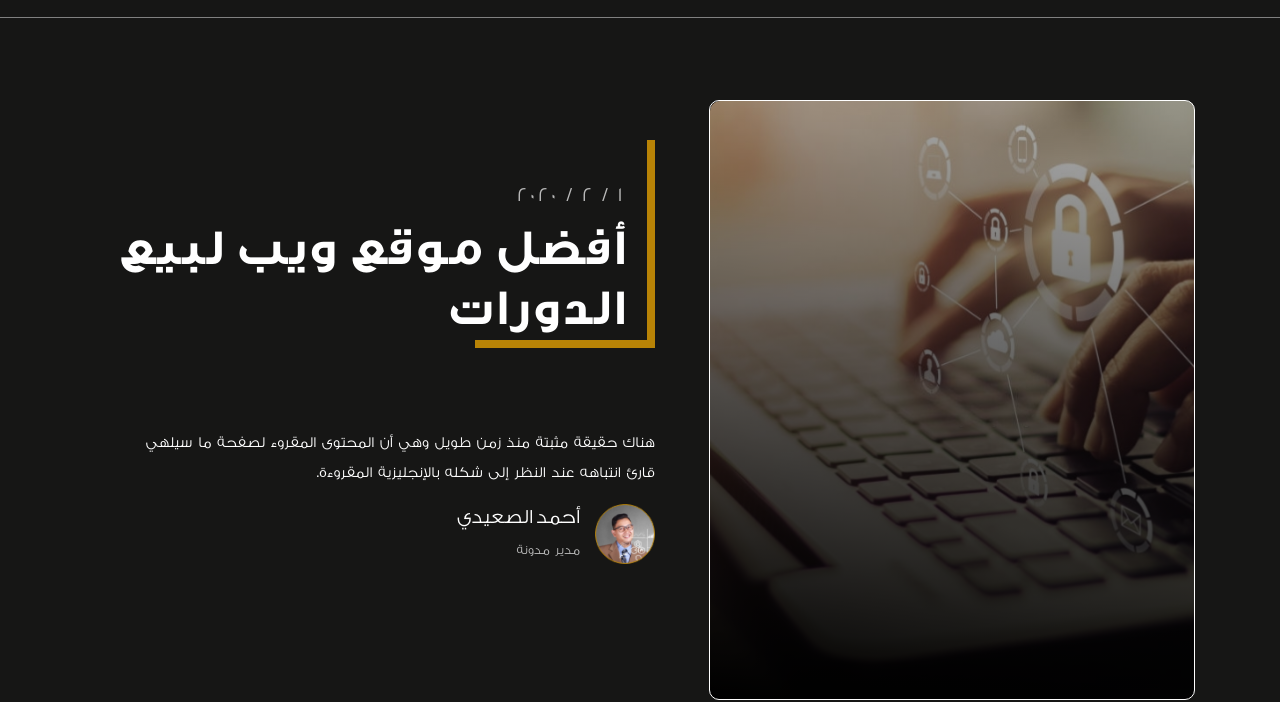
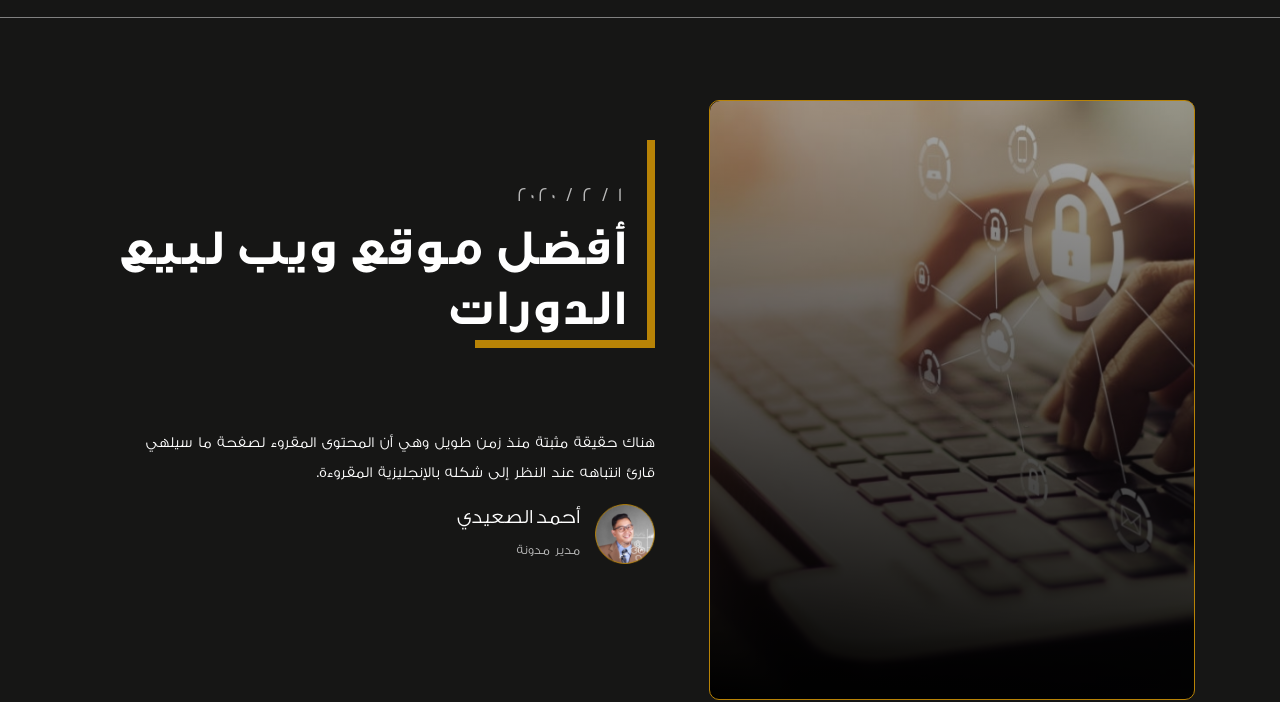
Before and after one commit to DeyaaZeno/School-Project, a plain HTML site: page ar-blog-details.html in a window 1280 px wide. Shown: the part 120-822 px from the top of the page. Drawn offline with Linux system fonts and the light colour scheme.

Commit message:
Update rtl-style.css

```diff
--- a/css/rtl-style.css
+++ b/css/rtl-style.css
@@ -2958,6 +2958,7 @@ a{
     border-radius: 10px;
     background: linear-gradient(10deg, rgba(0, 0, 0, 1),rgba(0, 0, 0, 0.3)),url(../img/5fba58e24e24b.png);
     background-size: cover;
+    border: 1px solid #B88306;
 }
 .blogDetails-sec .single-box .txt-blogDetails{
     position: relative;
```
